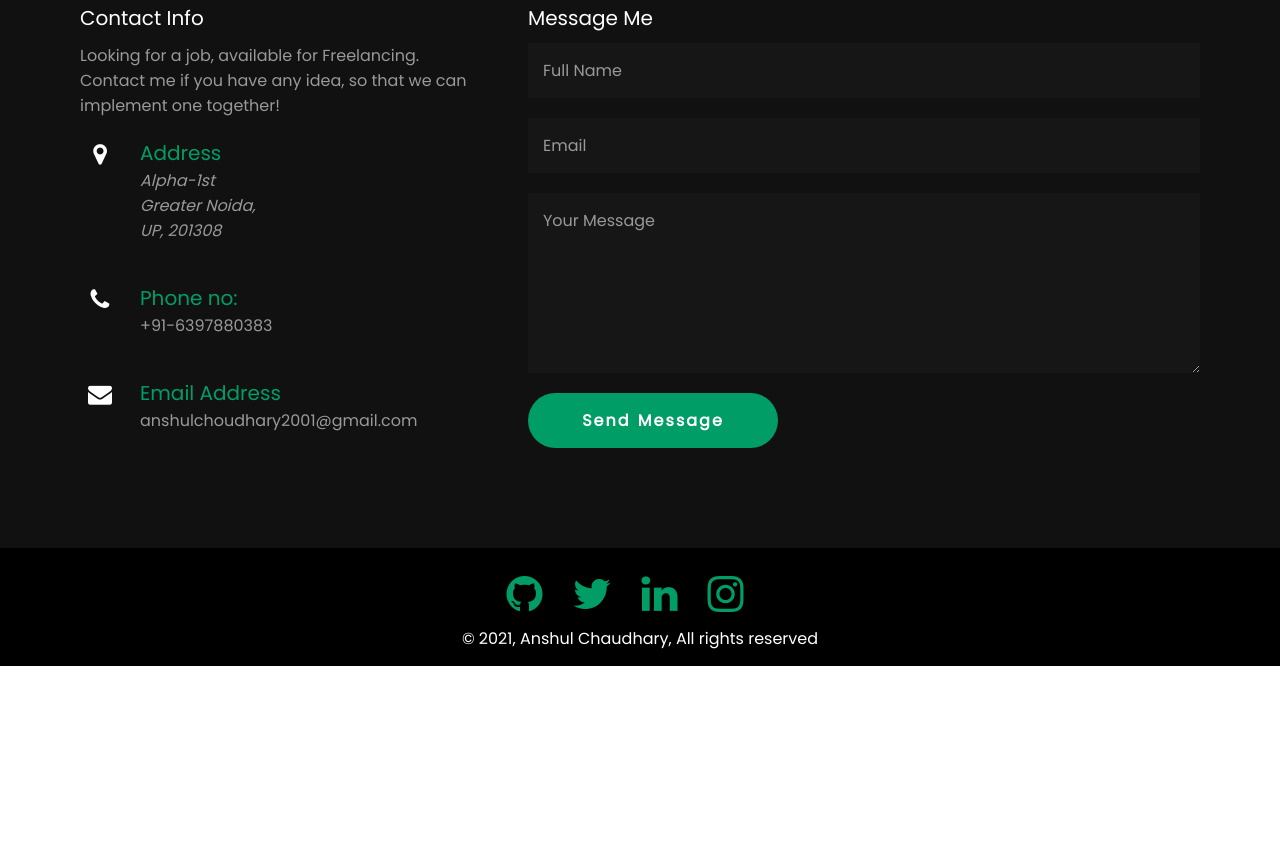
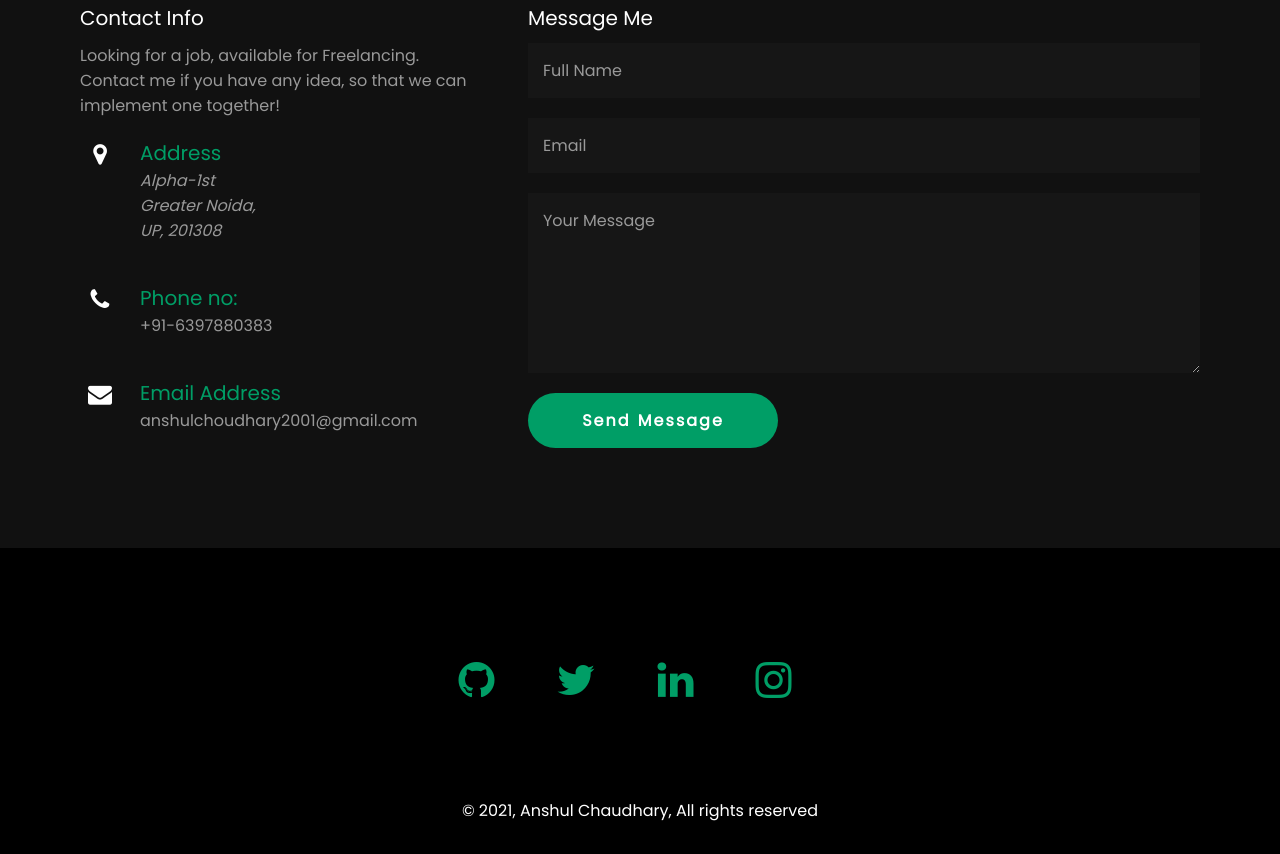
Before and after one commit to anschy/anschy.github.io, a plain HTML site: page index.html in a window 1280 px wide. Shown: the part 3318-4172 px from the top of the page. Before the commit the page ends 3984 px from the top, so only its background shows below. Drawn offline with Linux system fonts and the light colour scheme.

Commit message:
Update index.html

```diff
--- a/index.html
+++ b/index.html
@@ -255,33 +255,33 @@
      <!-- Creating Footer Layout in HTML -->
 
      <footer class="copyright">
-                    <div class="boxSocial">
-                        <div class="icon">
+                    <div class="boxSocial" style="margin: 5rem;">
+                        <div class="icon" style="margin: 1rem;">
                             <a href="https://github.com/anschy" target="_blank">
                                 <i class="fa fa-github"></i>
                             </a>
                         </div>
 
-                        <div class="icon">
+                        <div class="icon" style="margin: 1rem;">
                             <a href="https://twitter.com/AnshulC84417044" target="_blank">
                                 <i class="fa fa-twitter"></i>
                             </a>
                         </div>
 
-                        <div class="icon">
+                        <div class="icon" style="margin: 1rem;">
                             <a href="https://www.linkedin.com/in/anshul-chaudhary-2001/" target="_blank">
                                 <i class="fa fa-linkedin"></i>
                             </a>
                         </div>
 
-                        <div class="icon">
+                        <div class="icon" style="margin: 1rem;">
                             <a href="https://www.instagram.com/rundown_griffin/" target="_blank">
                                 <i class="fa fa-instagram"></i>
                             </a>
                         </div>
                     </div>
 
-        <p>© 2021, <a href="index.html">Anshul Chaudhary</a>, All rights reserved</p>
+        <p style="margin-bottom: 1rem;">© 2021, <a href="index.html">Anshul Chaudhary</a>, All rights reserved</p>
     </footer>
 
 </body>
```
